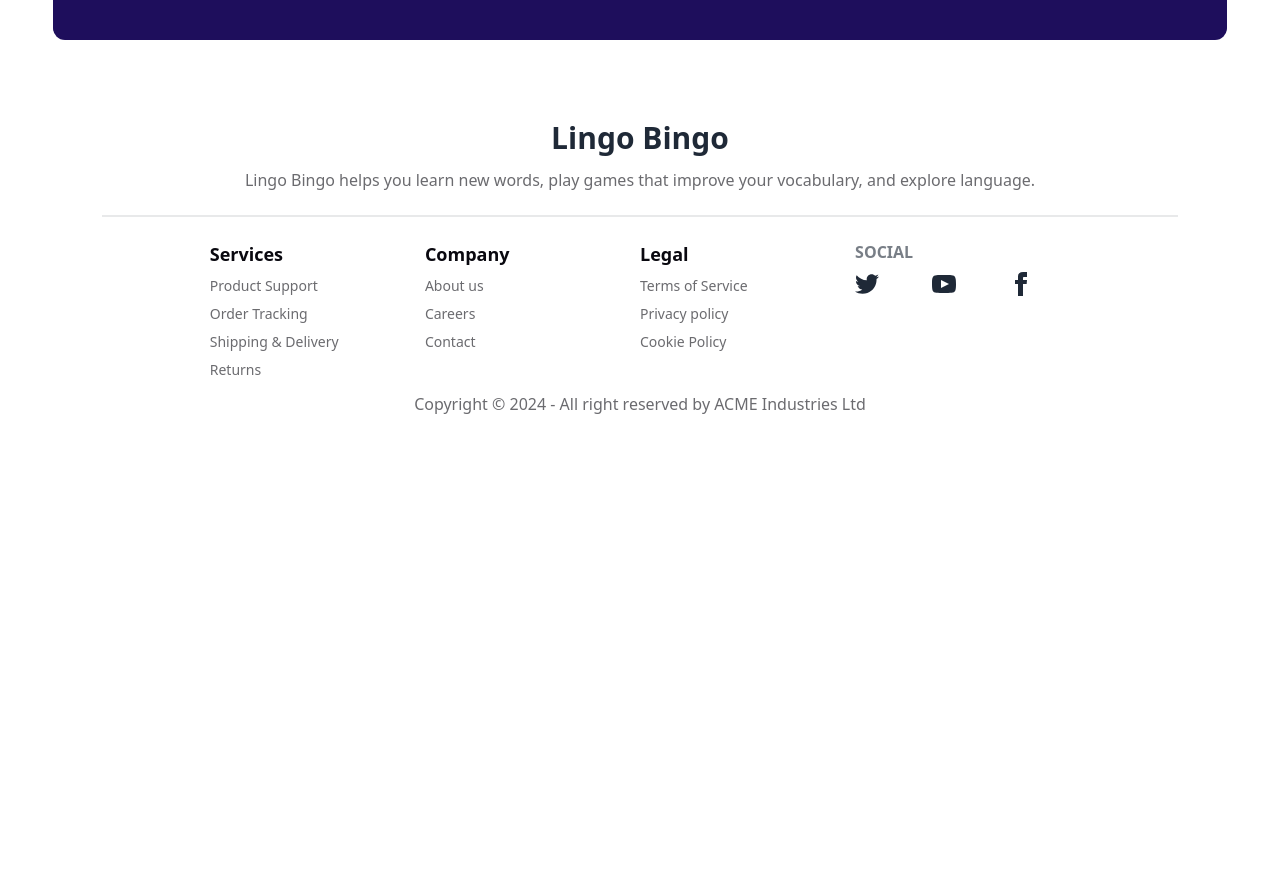
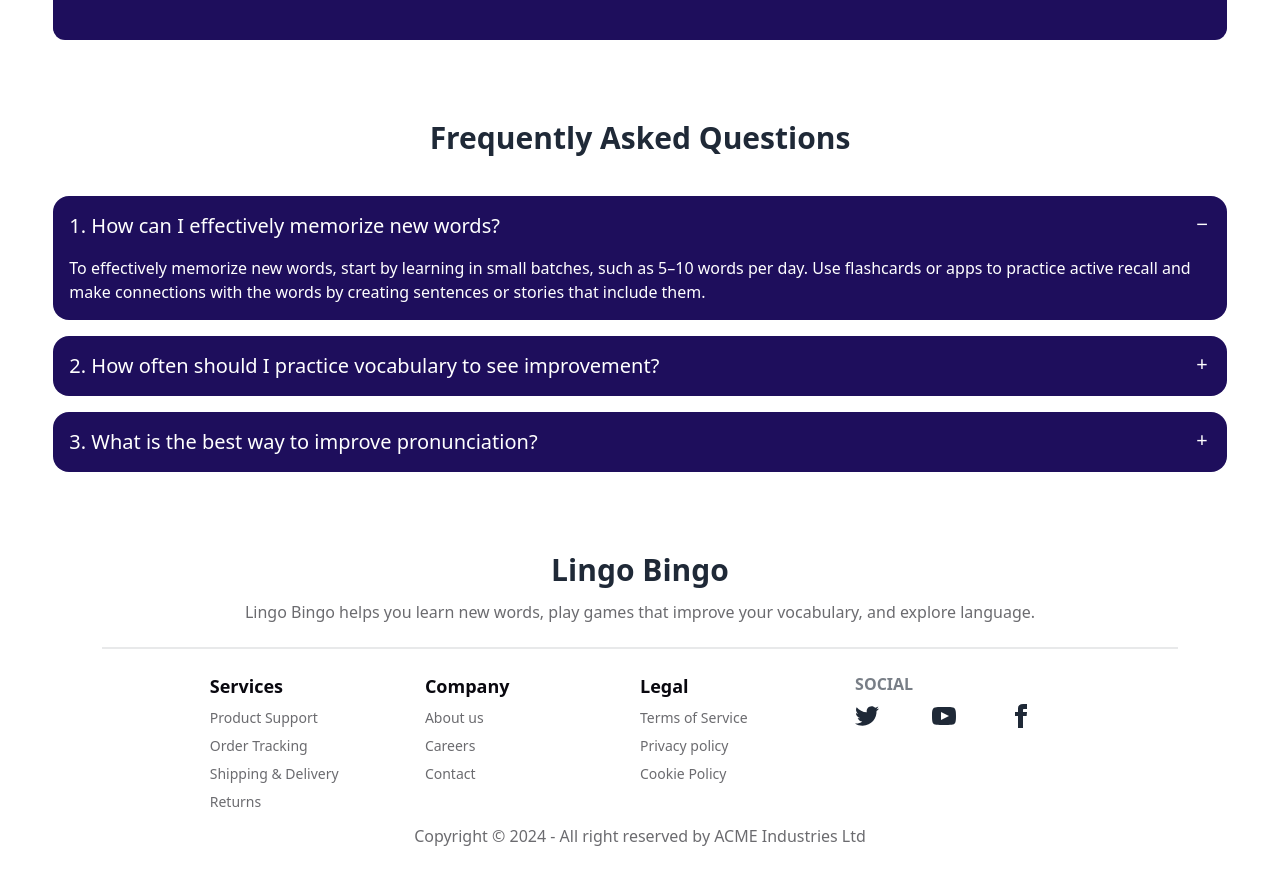
Before and after one commit to RaiyanJiyon/Lingo-Bingo, a React (Vite) app: page / in a window 1280 px wide. Shown: the part 1240-2124 px from the top of the page. Before the commit the page ends 1696 px from the top, so only its background shows below. Built offline with nearby package versions, Linux system fonts and the light colour scheme; no server answers.

Commit message:
feat(component): add FAQ and integrate with Home page

```diff
--- a/src/components/home/FAQ.jsx
+++ b/src/components/home/FAQ.jsx
@@ -1,7 +1,33 @@
 const FAQ = () => {
     return (
         <div>
+            <div className="mt-20 space-y-2 pb-10">
+                <h3 className="text-3xl text-center font-bold">Frequently Asked Questions</h3>
+            </div>
 
+            <div className="space-y-4">
+                <div className="collapse collapse-plus bg-[#1e0e5c] text-white">
+                    <input type="radio" name="my-accordion-3" defaultChecked />
+                    <div className="collapse-title text-xl font-medium">1. How can I effectively memorize new words?</div>
+                    <div className="collapse-content">
+                        <p>To effectively memorize new words, start by learning in small batches, such as 5–10 words per day. Use flashcards or apps to practice active recall and make connections with the words by creating sentences or stories that include them.</p>
+                    </div>
+                </div>
+                <div className="collapse collapse-plus bg-[#1e0e5c] text-white">
+                    <input type="radio" name="my-accordion-3" />
+                    <div className="collapse-title text-xl font-medium">2. How often should I practice vocabulary to see improvement?</div>
+                    <div className="collapse-content">
+                        <p>Consistency is key to improving vocabulary. Dedicate at least 15–30 minutes daily to learning and practicing new words. Additionally, review previously learned words on a weekly basis to ensure long-term retention.</p>
+                    </div>
+                </div>
+                <div className="collapse collapse-plus bg-[#1e0e5c] text-white">
+                    <input type="radio" name="my-accordion-3" />
+                    <div className="collapse-title text-xl font-medium">3. What is the best way to improve pronunciation?</div>
+                    <div className="collapse-content">
+                        <p>Improving pronunciation starts with listening to native speakers and practicing along with them. Use online tools or language learning apps that provide audio examples of words. Break the words into syllables and practice them slowly, focusing on the correct sound.</p>
+                    </div>
+                </div>
+            </div>
         </div>
     );
 };
--- a/src/pages/Home.jsx
+++ b/src/pages/Home.jsx
@@ -1,4 +1,5 @@
 import Banner from "../components/home/Banner";
+import FAQ from "../components/home/FAQ";
 import SuccessSection from "../components/home/SuccessSection";
 
 const Home = () => {
@@ -10,6 +11,9 @@ const Home = () => {
             <div>
                 <SuccessSection />
             </div>
+            <div>
+                <FAQ />
+            </div>
         </div>
     );
 };
```
